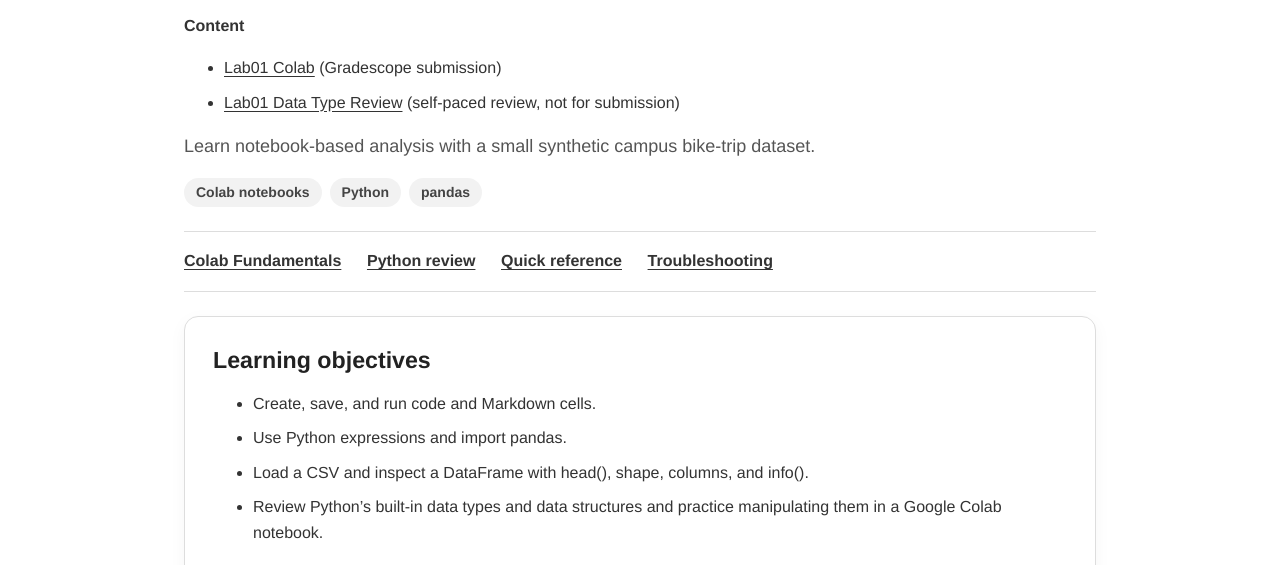
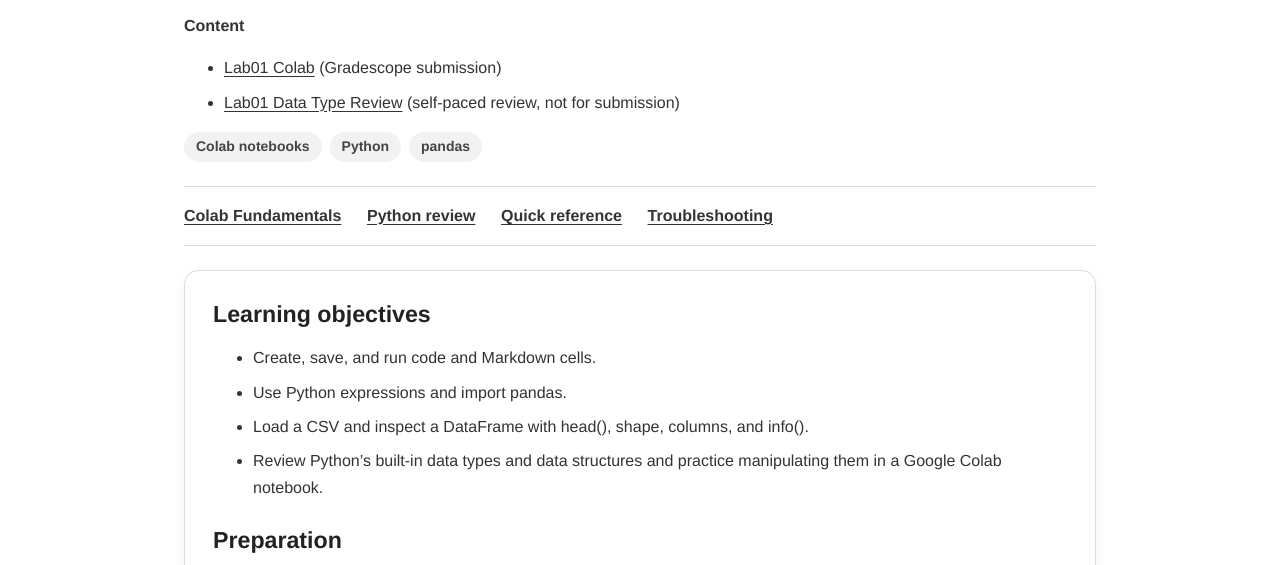
Before and after one commit to RHIT-CSSE/cssema384, a plain HTML site: page labs/lab01.html in a window 1280 px wide. Shown: the part 205-770 px from the top of the page. Drawn offline with Linux system fonts and the light colour scheme.

Commit message:
docs(lab01): remove redundant introductory sentence

```diff
--- a/labs/lab01.html
+++ b/labs/lab01.html
@@ -16,7 +16,7 @@
 <a id="resources_link" href="../resources.html">Resources</a>
 <div style="clear:both;"></div></div>
 <main id="content" class="lab-layout">
-<header class="lab-intro"><p class="lab-eyebrow">WEEK 01</p><h1>Lab 01: Google Colab Foundations</h1><div class="lab-contents"><p><strong>Content</strong></p><ul><li><a href="#practice">Lab01 Colab</a> (Gradescope submission)</li><li><a href="#python-review">Lab01 Data Type Review</a> (self-paced review, not for submission)</li></ul></div><p class="lab-lead">Learn notebook-based analysis with a small synthetic campus bike-trip dataset.</p><div class="lab-skills" aria-label="Skills"><span class="lab-badge">Colab notebooks</span> <span class="lab-badge">Python</span> <span class="lab-badge">pandas</span></div></header>
+<header class="lab-intro"><p class="lab-eyebrow">WEEK 01</p><h1>Lab 01: Google Colab Foundations</h1><div class="lab-contents"><p><strong>Content</strong></p><ul><li><a href="#practice">Lab01 Colab</a> (Gradescope submission)</li><li><a href="#python-review">Lab01 Data Type Review</a> (self-paced review, not for submission)</li></ul></div><div class="lab-skills" aria-label="Skills"><span class="lab-badge">Colab notebooks</span> <span class="lab-badge">Python</span> <span class="lab-badge">pandas</span></div></header>
 <nav class="lab-jump" aria-label="On this page"><a href="#practice">Colab Fundamentals</a><a href="#python-review">Python review</a><a href="#reference">Quick reference</a><a href="#troubleshooting">Troubleshooting</a></nav>
 <section class="lab-panel" aria-label="Lab preparation"><h2>Learning objectives</h2><ul><li>Create, save, and run code and Markdown cells.</li><li>Use Python expressions and import pandas.</li><li>Load a CSV and inspect a DataFrame with head(), shape, columns, and info().</li><li>Review Python’s built-in data types and data structures and practice manipulating them in a Google Colab notebook.</li></ul>
 <h2>Preparation</h2><p>Read DSD 3.1.1–3.1.2 (notebooks and data formats); review DSD 1.1–1.3 (data science and data types). No Python installation is required.</p>
```
